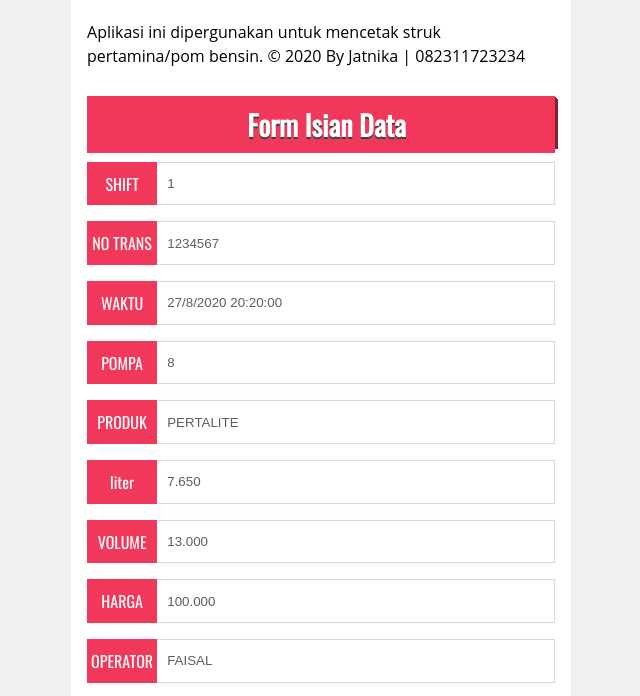
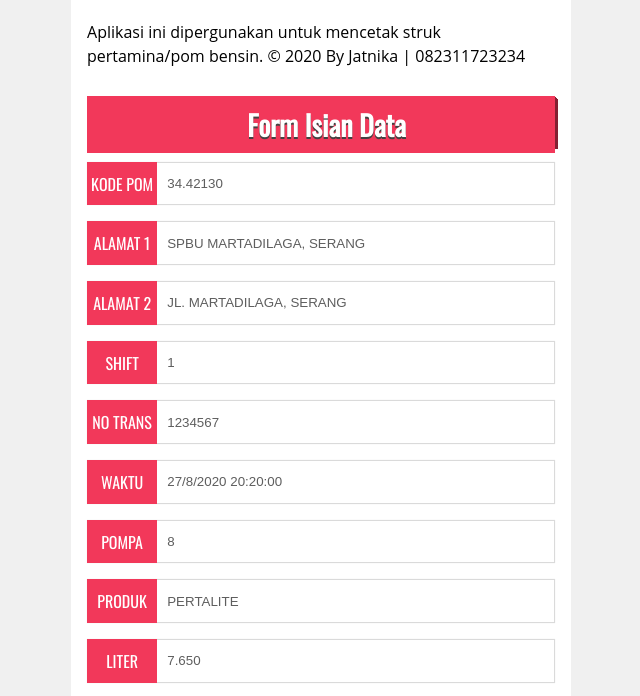
Before and after one commit to jatnikaprint/jatnikaprint.github.io, a plain HTML site: page index.html in a window 1280 px wide. Shown: the part 93-789 px from the top of the page, without its empty margins (319-959 px from the left). Drawn offline with Linux system fonts and the light colour scheme.

Commit message:
index tambah lagi

```diff
--- a/index.html
+++ b/index.html
@@ -300,6 +300,18 @@
 
             <form action="hasil.html" method="get">
                 <p class="input_wrapper">
+                    <input type="text" name="kode_pom" value="34.42130" id="kode_pom">
+                    <label for="kode_pom">KODE POM</label>
+                </p>
+                <p class="input_wrapper">
+                    <input type="text" name="alamat_1" value="SPBU MARTADILAGA, SERANG" id="alamat_1">
+                    <label for="alamat_1">ALAMAT 1</label>
+                </p>
+                <p class="input_wrapper">
+                    <input type="text" name="alamat_2" value="JL. MARTADILAGA, SERANG" id="alamat_2">
+                    <label for="alamat_2">ALAMAT 2</label>
+                </p>
+                <p class="input_wrapper">
                     <input type="text" name="shift" value="" id="shift">
                     <label for="shift">SHIFT</label>
                 </p>
@@ -321,7 +333,7 @@
                 </p>
                 <p class="input_wrapper">
                     <input type="text" name="liter" value="" id="liter">
-                    <label for="liter">liter</label>
+                    <label for="liter">LITER</label>
                 </p>
                 <p class="input_wrapper">
                     <input type="text" name="volume" value="" id="volume">
@@ -360,6 +372,9 @@
         document.getElementById("waktu").value = d + "/" + m + "/" + y + " " + "20:20:00";
         // }
 
+        // document.getElementById("kode_pom").value = '';
+        // document.getElementById("alamat_1").value = '';
+        // document.getElementById("alamat_2").value = '';
         document.getElementById("shift").value = 1;
         document.getElementById("no_trans").value = 1234567;
         document.getElementById("pompa").value = 8;
```
